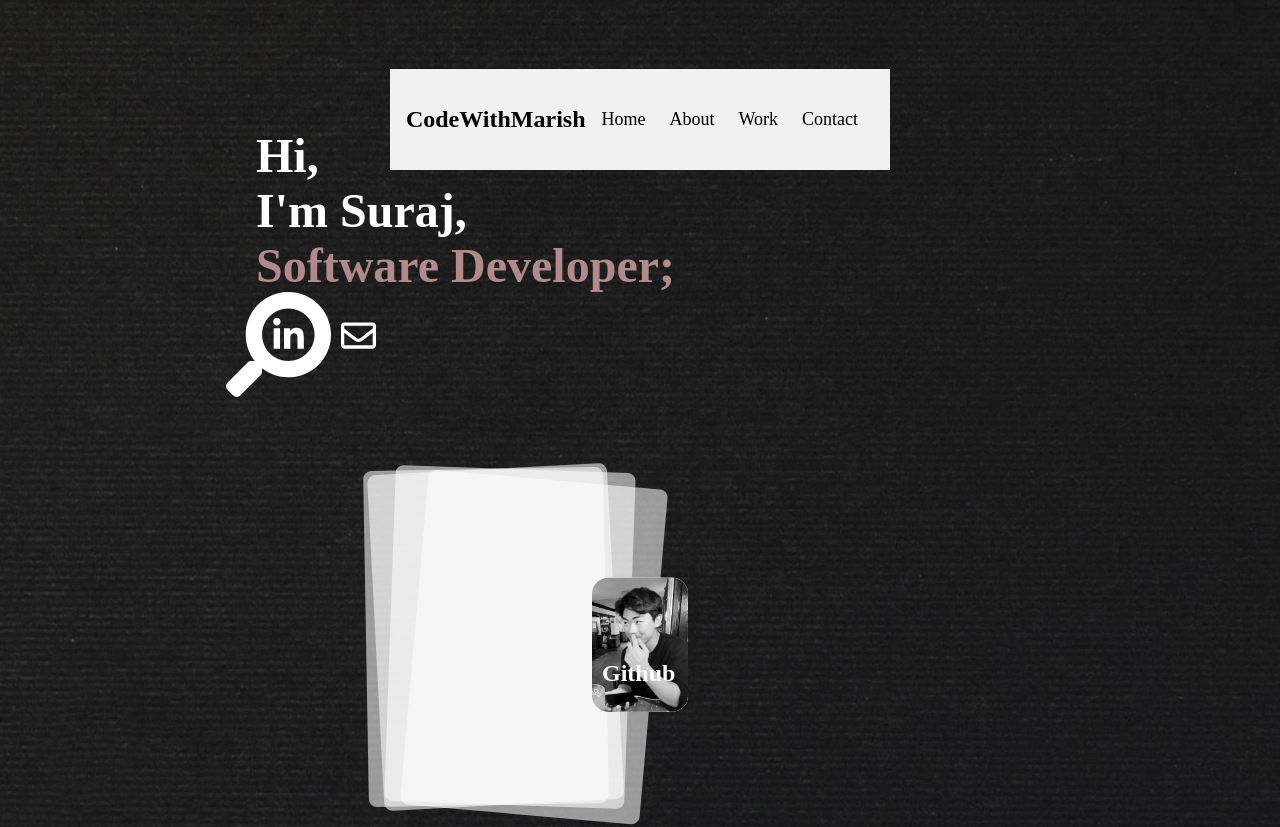
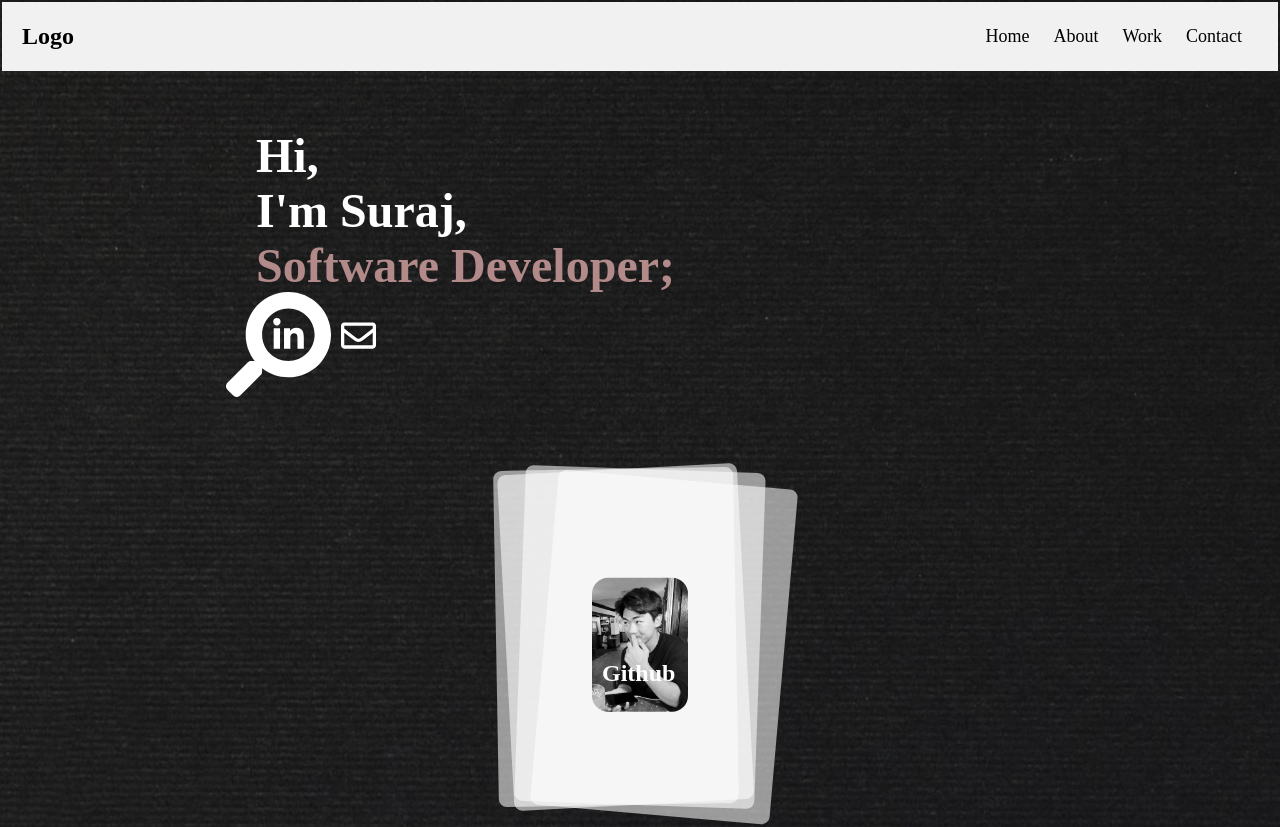
Before and after one commit to SurPun/Suraj-Portfolio, a Next.js app: page / in a window 1280 px wide. Shown: the top 827 px of the page. Built offline with nearby package versions, Linux system fonts and the light colour scheme.

Commit message:
Navbar margin fix

```diff
--- a/components/Logo.js
+++ b/components/Logo.js
@@ -1,7 +1,7 @@
 import React from "react";
 
 const Logo = () => {
-  return <div className="logo">CodeWithMarish</div>;
+  return <div className="logo">Logo</div>;
 };
 
 export default Logo;
--- a/components/Navbar.js
+++ b/components/Navbar.js
@@ -19,7 +19,7 @@ const Navbar = () => {
       <nav className={`nav`}>
         <Link legacyBehavior href={"/"}>
           <a>
-            <h1 className="logo">CodeWithMarish</h1>
+            <h1 className="logo">Logo</h1>
           </a>
         </Link>
         <div
--- a/styles/Main.scss
+++ b/styles/Main.scss
@@ -23,16 +23,19 @@ a {
   color: inherit;
 }
 header {
-  position: sticky;
+  position: absolute;
   z-index: 30;
-  top: 0;
+  top: 2px;
+  left: 2px;
+  right: 2px;
 }
 nav {
   display: flex;
-  padding: 16px;
   justify-content: space-between;
   align-items: center;
   background-color: #f1f1f1;
+  padding-left: 20px;
+  padding-right: 20px;
 }
 .nav__menu-bar {
   display: flex;
@@ -53,7 +56,7 @@ nav {
   top: 60px;
   width: 288px;
   row-gap: 24px;
-  right: -288px;
+  right: -400px;
   padding: 24px 16px;
   transition: all 0.2s;
   min-height: calc(100vh - 60px);
```
